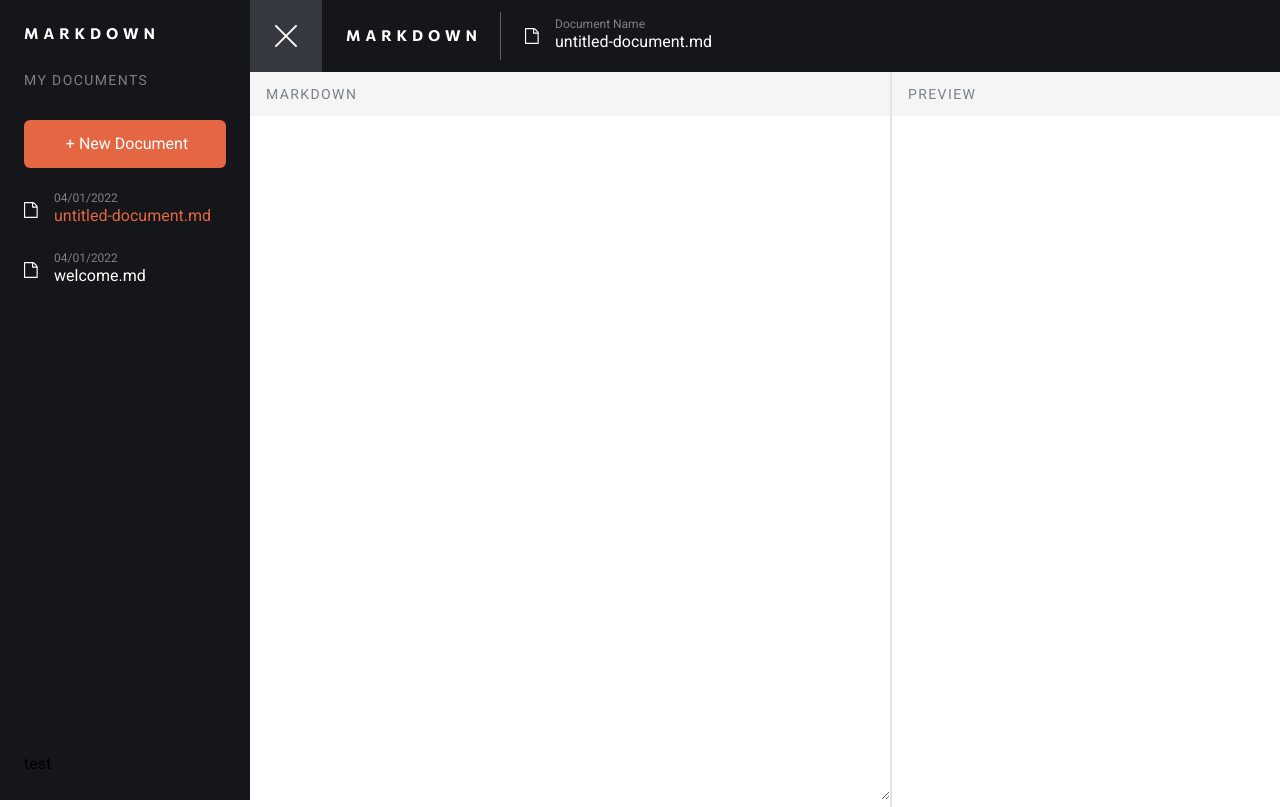
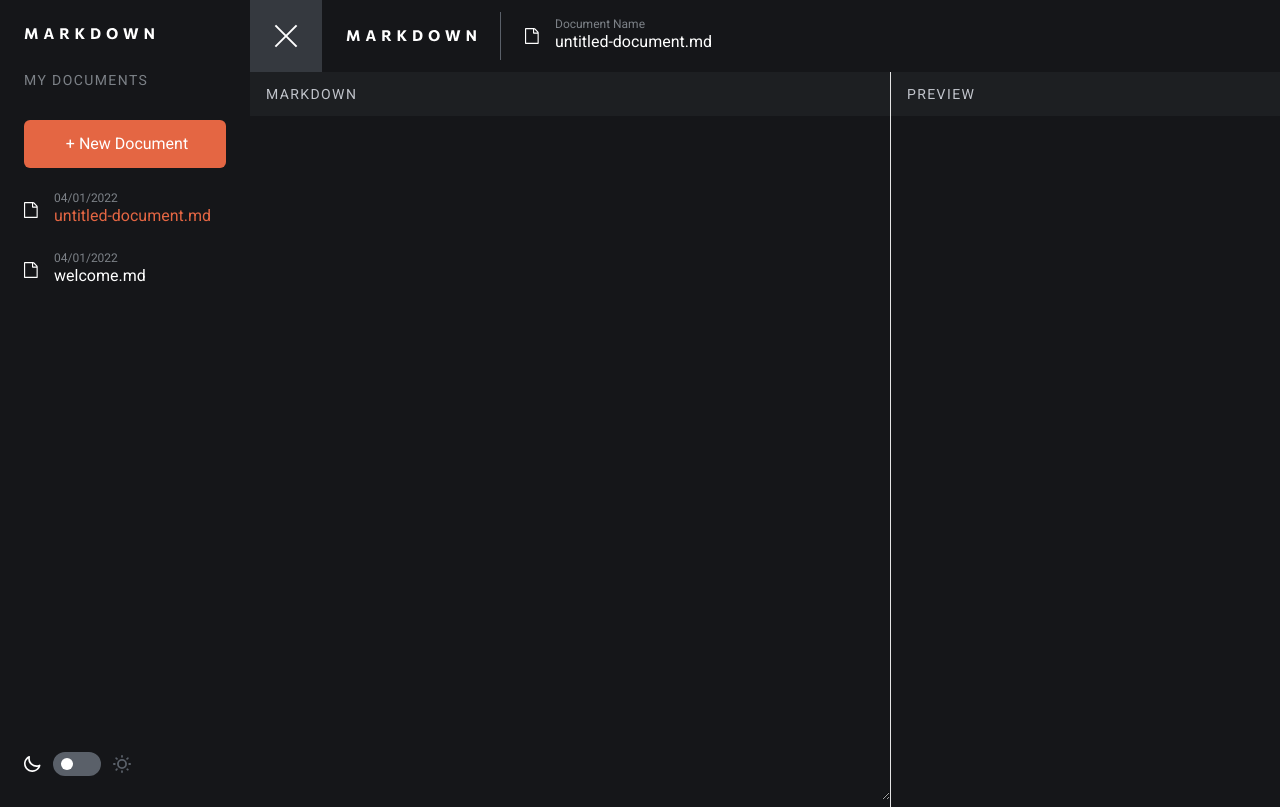
Before and after one commit to Pawel1894/browser-markup-editor, a React (Vite) app: page / in a window 1280 px wide. Both pictures are taken after a click on the button 36 px from the left and 36 px from the top of the page. Shown: the top 807 px of the page. Built offline with nearby package versions, Linux system fonts and the light colour scheme.

Commit message:
Dark mode, theme toggler

```diff
--- a/index.html
+++ b/index.html
@@ -12,7 +12,7 @@
     <meta name="viewport" content="width=device-width, initial-scale=1.0" />
     <title>Frontend Mentor | In-browser markdown editor</title>
   </head>
-  <body>
+  <body class="dark">
     <div id="root"></div>
     <script type="module" src="/src/main.tsx"></script>
   </body>
--- a/src/App.tsx
+++ b/src/App.tsx
@@ -11,7 +11,6 @@
 
 function App() {
   const isMenuOpen = useAppSelector((state) => state.ui.isMenuOpen);
-  const isDarkTheme = useAppSelector((state) => state.ui.isDarkTheme);
   const dispatch = useAppDispatch();
 
   useEffect(() => {
@@ -24,7 +23,7 @@
   }, []);
 
   return (
-    <div className={`${isDarkTheme ? "dark" : ""} grid wrapper ${isMenuOpen ? "menu-open" : ""}`}>
+    <div className={`grid wrapper ${isMenuOpen ? "menu-open" : ""}`}>
       <Sidebar />
       <div>
         <Header />
--- a/src/components/header/DeletePrompt.tsx
+++ b/src/components/header/DeletePrompt.tsx
@@ -21,15 +21,19 @@
 
   return (
     <div
-      className={`${isOpen ? "block" : "hidden"} absolute left-0 top-0 bg-transparent w-screen h-screen`}
+      className={`${
+        isOpen ? "block" : "hidden"
+      } absolute left-0 top-0 bg-transparent dark:bg-lightTransparent w-screen h-screen`}
       onClick={() => setIsPromptOpen(false)}
     >
       <div
-        className="w-[343px] absolute left-1/2 top-1/2 -translate-x-1/2 -translate-y-1/2 bg-white rounded-md p-6"
+        className="w-[343px] absolute left-1/2 top-1/2 -translate-x-1/2 -translate-y-1/2 bg-white dark:bg-neutral-100 rounded-md p-6"
         onClick={stopPropagation}
       >
-        <span className="text-neutral-400 font-bold text-xl font-serif">Delete this document?</span>
-        <p className="my-4 text-neutral-600 font-serif font-normal text-sm">
+        <span className="text-neutral-400 dark:text-white font-bold text-xl font-serif">
+          Delete this document?
+        </span>
+        <p className="my-4 text-neutral-600 dark:text-neutral-700 font-serif font-normal text-sm">
           Are you sure you want to delete the ‘welcome.md’ document and its contents? This action cannot be
           reversed.
         </p>
--- a/src/components/markdown/Body.tsx
+++ b/src/components/markdown/Body.tsx
@@ -29,7 +29,7 @@
 
   return (
     <textarea
-      className="w-full min-h-[calc(100vh-116px)] p-4 font-mono text-sm"
+      className="w-full bg-white dark:bg-neutral-100 dark:text-neutral-700 min-h-[calc(100vh-116px)] p-4 font-mono text-sm"
       value={activeDoc?.content ? activeDoc.content : ""}
       onChange={updateContent}
     />
--- a/src/components/markdown/Header.tsx
+++ b/src/components/markdown/Header.tsx
@@ -11,8 +11,10 @@
   }
 
   return (
-    <div className="bg-neutral-900 px-4 py-3 flex justify-between items-center">
-      <span className="font-medium text-neutral-600 text-sm tracking-widest">MARKDOWN</span>
+    <div className="bg-neutral-900 dark:bg-neutral-200   px-4 py-3 flex justify-between items-center">
+      <span className="font-medium text-neutral-600 dark:text-neutral-700 text-sm tracking-widest">
+        MARKDOWN
+      </span>
       <button className="md:hidden" onClick={onClickHandler}>
         <img src={ShowIcon} alt="" />
       </button>
--- a/src/components/preview/Body.tsx
+++ b/src/components/preview/Body.tsx
@@ -23,7 +23,7 @@
 
   return (
     <ReactMarkdown
-      className={`p-6 overflow-y-auto  w-full max-h-[calc(100vh-120px)] ${
+      className={`p-6 bg-white dark:bg-neutral-100 overflow-y-auto w-full h-[calc(100vh-117px)] ${
         isPreview ? "md:max-w-screen-sm md:mx-auto" : ""
       } preview-markdown`}
     >
--- a/src/components/preview/Header.tsx
+++ b/src/components/preview/Header.tsx
@@ -11,8 +11,10 @@
   }
 
   return (
-    <div className="bg-neutral-900 px-4 py-3 flex justify-between items-center">
-      <span className="font-medium text-neutral-600 text-sm tracking-widest">PREVIEW</span>
+    <div className="bg-neutral-900 dark:bg-neutral-200 px-4 py-3 flex justify-between items-center">
+      <span className="font-medium text-neutral-600 dark:text-neutral-700 text-sm tracking-widest">
+        PREVIEW
+      </span>
       <button onClick={onClickHandler}>
         <img src={HideIcon} alt="" />
       </button>
--- a/src/components/preview/Preview.tsx
+++ b/src/components/preview/Preview.tsx
@@ -4,7 +4,7 @@
 
 export default function Preview(): ReactElement {
   return (
-    <div className="border-l-2 border-neutral-800">
+    <div className="border-l border-neutral-800">
       <Header />
       <Body />
     </div>
--- a/src/components/sidebar/ThemeToggle.tsx
+++ b/src/components/sidebar/ThemeToggle.tsx
@@ -1,7 +1,33 @@
-import React, { ReactElement } from "react";
+import React, { ReactElement, useState } from "react";
 
-interface Props {}
+export default function ThemeToggle(): ReactElement {
+  const [isDark, setIsDark] = useState(true);
 
-export default function ThemeToggle({}: Props): ReactElement {
-  return <div className="absolute bottom-6">test</div>;
+  function toggleTheme() {
+    setIsDark((prev) => !prev);
+    document.getElementsByTagName("body")[0].classList.toggle("dark");
+  }
+
+  return (
+    <div className="absolute bottom-6 flex items-center gap-x-3">
+      <svg width="17" height="16" xmlns="http://www.w3.org/2000/svg">
+        <path
+          d="M16.141 8.804a.823.823 0 0 0-.864-.115 6.622 6.622 0 0 1-2.772.6A6.704 6.704 0 0 1 5.81 2.626 7.066 7.066 0 0 1 6.015.981a.823.823 0 0 0-1.094-.93 8.341 8.341 0 1 0 11.516 9.617.823.823 0 0 0-.296-.864Zm-7.814 5.503A6.696 6.696 0 0 1 4.164 2.404v.222a8.35 8.35 0 0 0 10.069 8.16 6.671 6.671 0 0 1-5.906 3.554v-.033Z"
+          fill={`${isDark ? "#fff" : "#5A6069"}`}
+        />
+      </svg>
+      <span
+        onClick={toggleTheme}
+        className="w-12 h-6 bg-neutral-500 rounded-full relative p-2 flex items-center cursor-pointer"
+      >
+        <span className={`w-3 h-3 bg-white block rounded-full ${!isDark ? "ml-auto" : null}`}></span>
+      </span>
+      <svg width="18" height="18" xmlns="http://www.w3.org/2000/svg">
+        <path
+          d="M2.7 9a.9.9 0 0 0-.9-.9H.9a.9.9 0 0 0 0 1.8h.9a.9.9 0 0 0 .9-.9Zm.576 4.5-.639.639a.9.9 0 0 0 0 1.269.9.9 0 0 0 1.269 0l.639-.639A.9.9 0 0 0 3.276 13.5ZM9 2.7a.9.9 0 0 0 .9-.9V.9a.9.9 0 0 0-1.8 0v.9a.9.9 0 0 0 .9.9Zm5.094 2.106a.9.9 0 0 0 .63-.261l.639-.639a.9.9 0 1 0-1.269-1.269l-.594.639a.9.9 0 0 0 0 1.269.9.9 0 0 0 .594.261Zm-10.8-.261a.9.9 0 0 0 1.269 0 .9.9 0 0 0 0-1.269l-.639-.639a.904.904 0 1 0-1.287 1.269l.657.639ZM17.1 8.1h-.9a.9.9 0 1 0 0 1.8h.9a.9.9 0 1 0 0-1.8Zm-2.376 5.4a.9.9 0 0 0-1.224 1.224l.639.639a.9.9 0 0 0 1.269 0 .9.9 0 0 0 0-1.269l-.684-.594ZM9 4.05A4.95 4.95 0 1 0 13.95 9 4.959 4.959 0 0 0 9 4.05Zm0 8.1a3.15 3.15 0 1 1 0-6.3 3.15 3.15 0 0 1 0 6.3Zm0 3.15a.9.9 0 0 0-.9.9v.9a.9.9 0 1 0 1.8 0v-.9a.9.9 0 0 0-.9-.9Z"
+          fill={`${!isDark ? "#fff" : "#5A6069"}`}
+        />
+      </svg>
+    </div>
+  );
 }
--- a/src/index.css
+++ b/src/index.css
@@ -5,6 +5,10 @@
 @layer base {
   body {
     @apply overflow-hidden;
+  }
+
+  body.dark {
+    @apply bg-neutral-100;
   }
 
   .wrapper {
@@ -25,6 +29,10 @@
 
   :is(h1, h2, h3, h4, h5, h6) {
     @apply font-serif;
+  }
+
+  .dark :is(h1, h2, h3, h4, h5) {
+    @apply text-white;
   }
 
   :is(h1, h3, h4, h5, h6) {
@@ -93,6 +101,10 @@
     @apply font-normal;
   }
 
+  .preview-markdown :is(p, li) {
+    @apply text-neutral-700;
+  }
+
   .preview-markdown :is(ol, ul) {
     @apply ml-6;
   }
@@ -115,6 +127,10 @@
     @apply text-sm;
   }
 
+  .dark .preview-markdown code {
+    @apply text-white;
+  }
+
   .preview-markdown blockquote {
     @apply bg-neutral-900;
     @apply p-6;
@@ -123,9 +139,17 @@
     @apply rounded-sm;
   }
 
+  .dark .preview-markdown blockquote {
+    @apply bg-neutral-300;
+  }
+
   .preview-markdown blockquote p {
     @apply text-neutral-100;
     @apply font-bold;
+  }
+
+  .dark .preview-markdown blockquote p {
+    @apply text-white;
   }
 
   .preview-markdown a {
@@ -137,4 +161,8 @@
     @apply bg-neutral-900;
     @apply p-6;
   }
+
+  .dark .preview-markdown pre {
+    @apply bg-neutral-300;
+  }
 }
--- a/src/redux/ui-slice.ts
+++ b/src/redux/ui-slice.ts
@@ -4,14 +4,10 @@
   name: "ui",
   initialState: {
     isMenuOpen: false,
-    isDarkTheme: true,
   },
   reducers: {
     toggleMenu: (state) => {
       state.isMenuOpen = !state.isMenuOpen;
-    },
-    toggleDarkTheme: (state) => {
-      state.isDarkTheme = !state.isDarkTheme;
     },
   },
 });
--- a/tailwind.config.cjs
+++ b/tailwind.config.cjs
@@ -21,6 +21,7 @@
       },
       white: "rgb(255, 255, 255)",
       transparent: "rgba(0,0,0,0.4)",
+      lightTransparent: "rgba(255, 255, 255, 0.39)",
     },
     fontFamily: {
       sans: ["Roboto", "sans-serif"],
```
